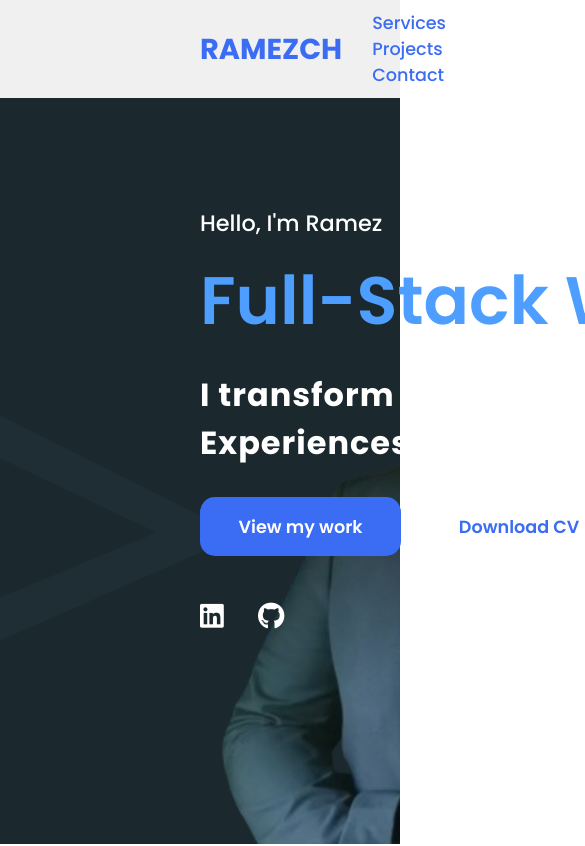
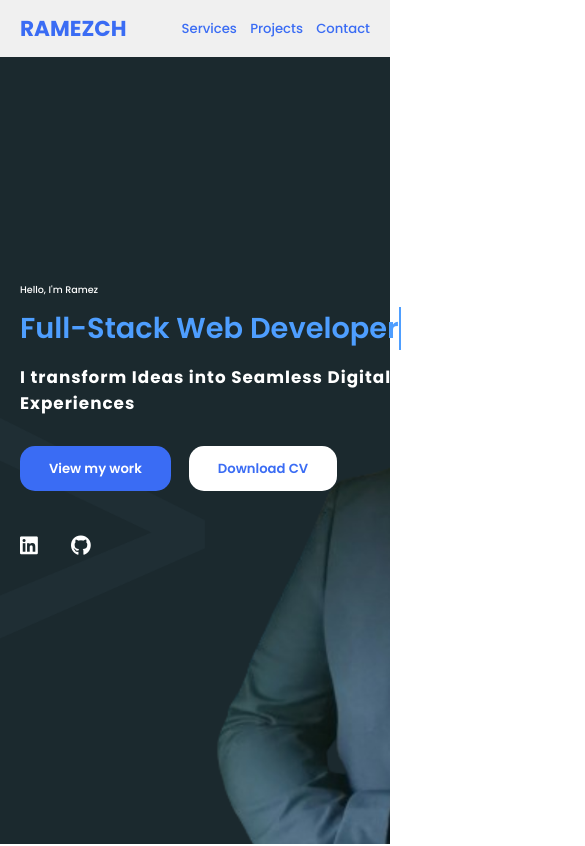
Before and after one commit to RamezCh/ramez-portfolio-website, a plain HTML site: page index.html in a window 390 px wide. Shown: the top 846 px of the page, 585 px wide, since content can reach past the window. Drawn offline with Linux system fonts and the light colour scheme.

Commit message:
Add Responsiveness

```diff
--- a/style.css
+++ b/style.css
@@ -298,3 +298,62 @@ footer p {
 footer p span {
     color: #3a6cf4;
 }
+
+@media (max-width: 1023px) {
+    header {
+        padding: 12px 20px;
+    }
+
+    .navigation a {
+        padding-left: 10px;
+    }
+
+    .title {
+        font-size: 1.8em;
+    }
+
+    section {
+        padding: 80px 20px;
+    }
+
+    .main h2 {
+        font-size: 1em;
+    }
+
+    .main h3 {
+        font-size: 1.6em;
+    }
+
+    .content {
+        flex-direction: column;
+        align-items: center;
+    }
+}
+
+@media (max-width: 641px) {
+    body {
+        font-size: 12px;
+    }
+
+    .main h2 {
+        font-size: 0.8em;
+    }
+
+    .main h3 {
+        font-size: 1.4em;
+    }
+}
+
+@media (max-width: 300px) {
+    body {
+        font-size: 10px;
+    }
+
+    .main h2 {
+        font-size: 0.6em;
+    }
+
+    .main h3 {
+        font-size: 1.2em;
+    }
+}
```
